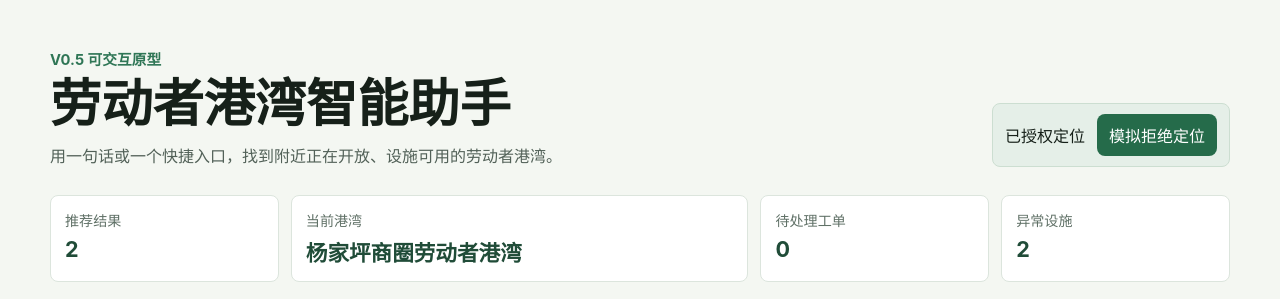
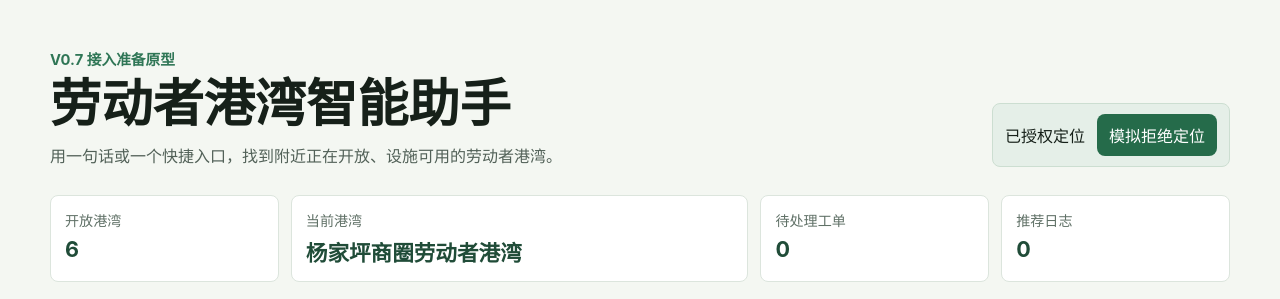
Before and after one commit to lightwhite018-max/-Agent, a React (Vite) app: page / in a window 1280 px wide. Shown: the top 299 px of the page. Built offline with nearby package versions, Linux system fonts and the light colour scheme; no server answers.

Commit message:
补充“演示状态看板”统计能力

```diff
--- a/src/App.tsx
+++ b/src/App.tsx
@@ -7,6 +7,7 @@ import { HarborDetailPanel } from "./components/HarborDetailPanel";
 import { RecommendationPanel } from "./components/RecommendationPanel";
 import { RequestPanel } from "./components/RequestPanel";
 import { manualLocations } from "./data/locations";
+import { getDemoMetrics } from "./features/dashboard/demoMetrics";
 import { prototypeApi } from "./services/prototypeApi";
 import type { FacilityStatus, HarborStatus, RecommendationLogEntry, ReportTicket, WorkOrderStatus } from "./types";
 
@@ -48,7 +49,7 @@ export function App() {
   );
   const { parsedNeed, recommendationResult } = recommendationResponse;
   const recommendations = recommendationResult.items;
-  const abnormalFacilityCount = harborData.flatMap((harbor) => harbor.facilities).filter((facility) => facility.status !== "normal").length;
+  const demoMetrics = useMemo(() => getDemoMetrics(harborData, tickets, recommendationLogs), [harborData, tickets, recommendationLogs]);
   const runtimeStatus = useMemo(() => prototypeApi.getRuntimeStatus(), []);
   const weatherPreview = useMemo(() => prototypeApi.getWeatherPreview(parsedNeed.weatherContext), [parsedNeed.weatherContext]);
   const activeHarbor =
@@ -100,7 +101,7 @@ export function App() {
     <main className="app-shell">
       <section className="hero-panel">
         <div>
-          <p className="eyebrow">V0.5 可交互原型</p>
+          <p className="eyebrow">V0.7 接入准备原型</p>
           <h1>劳动者港湾智能助手</h1>
           <p className="summary">用一句话或一个快捷入口，找到附近正在开放、设施可用的劳动者港湾。</p>
         </div>
@@ -114,8 +115,8 @@ export function App() {
 
       <section className="kpi-strip" aria-label="原型关键状态">
         <div>
-          <span>推荐结果</span>
-          <strong>{recommendations.length}</strong>
+          <span>开放港湾</span>
+          <strong>{demoMetrics.openHarborCount}</strong>
         </div>
         <div>
           <span>当前港湾</span>
@@ -123,11 +124,11 @@ export function App() {
         </div>
         <div>
           <span>待处理工单</span>
-          <strong>{tickets.length}</strong>
+          <strong>{demoMetrics.pendingWorkOrderCount}</strong>
         </div>
         <div>
-          <span>异常设施</span>
-          <strong>{abnormalFacilityCount}</strong>
+          <span>推荐日志</span>
+          <strong>{demoMetrics.recommendationLogCount}</strong>
         </div>
       </section>
 
--- a/src/components/AdminPanel.tsx
+++ b/src/components/AdminPanel.tsx
@@ -12,6 +12,7 @@ interface AdminPanelProps {
 
 export function AdminPanel({ harbors, tickets, onFacilityStatusChange, onHarborStatusChange, onWorkOrderStatusChange, onResetDemoData }: AdminPanelProps) {
   const pendingTicketCount = tickets.filter((ticket) => ticket.status === "pending").length;
+  const resolvedTicketCount = tickets.filter((ticket) => ticket.status === "resolved").length;
 
   return (
     <section className="panel admin-panel">
@@ -29,6 +30,7 @@ export function AdminPanel({ harbors, tickets, onFacilityStatusChange, onHarborS
       <div className="admin-summary">
         <span>港湾：{harbors.length}</span>
         <span>待处理工单：{pendingTicketCount}</span>
+        <span>已解决工单：{resolvedTicketCount}</span>
         <span>异常设施：{harbors.flatMap((harbor) => harbor.facilities).filter((facility) => facility.status !== "normal").length}</span>
       </div>
 
--- /dev/null
+++ b/src/features/dashboard/demoMetrics.ts
@@ -0,0 +1,21 @@
+import type { Harbor, RecommendationLogEntry, ReportTicket } from "../../types";
+
+export interface DemoMetrics {
+  openHarborCount: number;
+  pendingWorkOrderCount: number;
+  resolvedWorkOrderCount: number;
+  abnormalFacilityCount: number;
+  recommendationLogCount: number;
+  fallbackLogCount: number;
+}
+
+export function getDemoMetrics(harbors: Harbor[], tickets: ReportTicket[], recommendationLogs: RecommendationLogEntry[]): DemoMetrics {
+  return {
+    openHarborCount: harbors.filter((harbor) => harbor.status === "open").length,
+    pendingWorkOrderCount: tickets.filter((ticket) => ticket.status === "pending").length,
+    resolvedWorkOrderCount: tickets.filter((ticket) => ticket.status === "resolved").length,
+    abnormalFacilityCount: harbors.flatMap((harbor) => harbor.facilities).filter((facility) => facility.status !== "normal").length,
+    recommendationLogCount: recommendationLogs.length,
+    fallbackLogCount: recommendationLogs.filter((log) => log.fallbackUsed).length,
+  };
+}
--- a/src/styles.css
+++ b/src/styles.css
@@ -619,7 +619,7 @@ textarea {
 
 .admin-summary {
   display: grid;
-  grid-template-columns: repeat(3, minmax(0, 1fr));
+  grid-template-columns: repeat(4, minmax(0, 1fr));
   gap: 10px;
   margin-bottom: 14px;
 }
```
Also changed, not shown: 3 other files (tests, documents, lock files or other folders).
